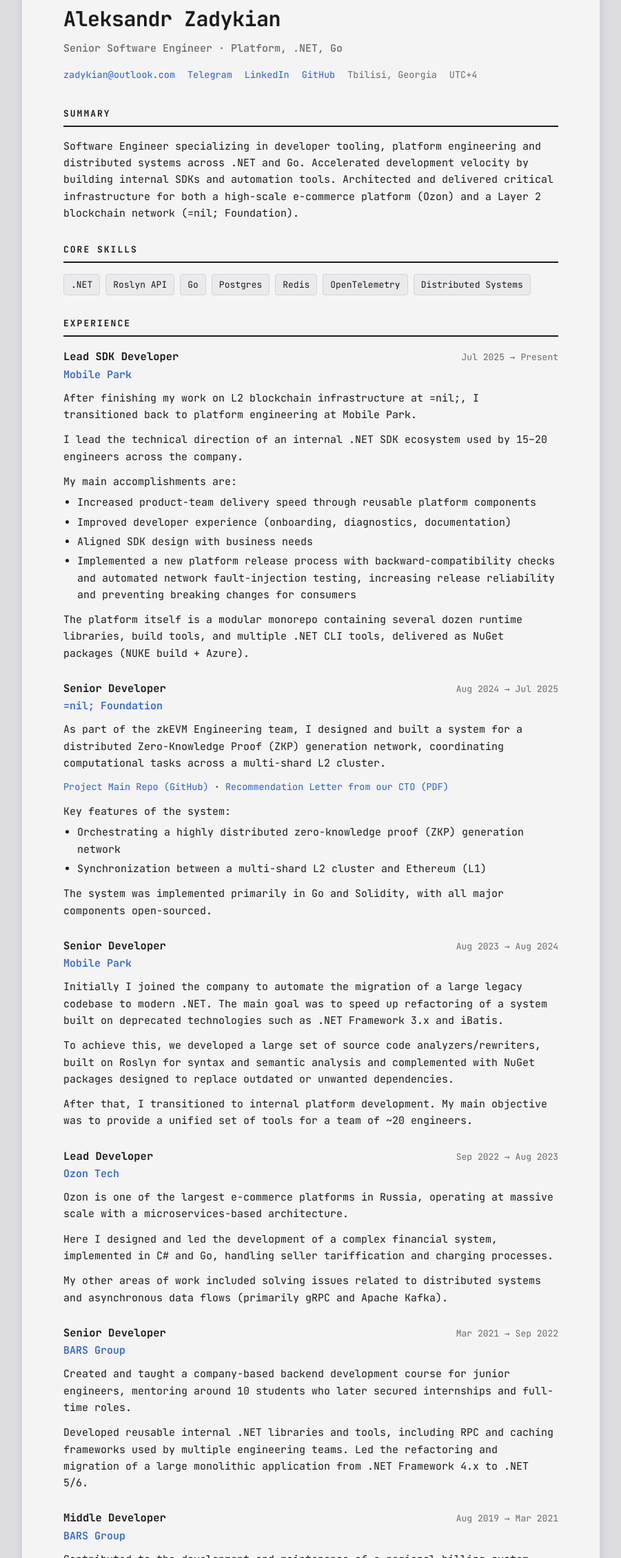
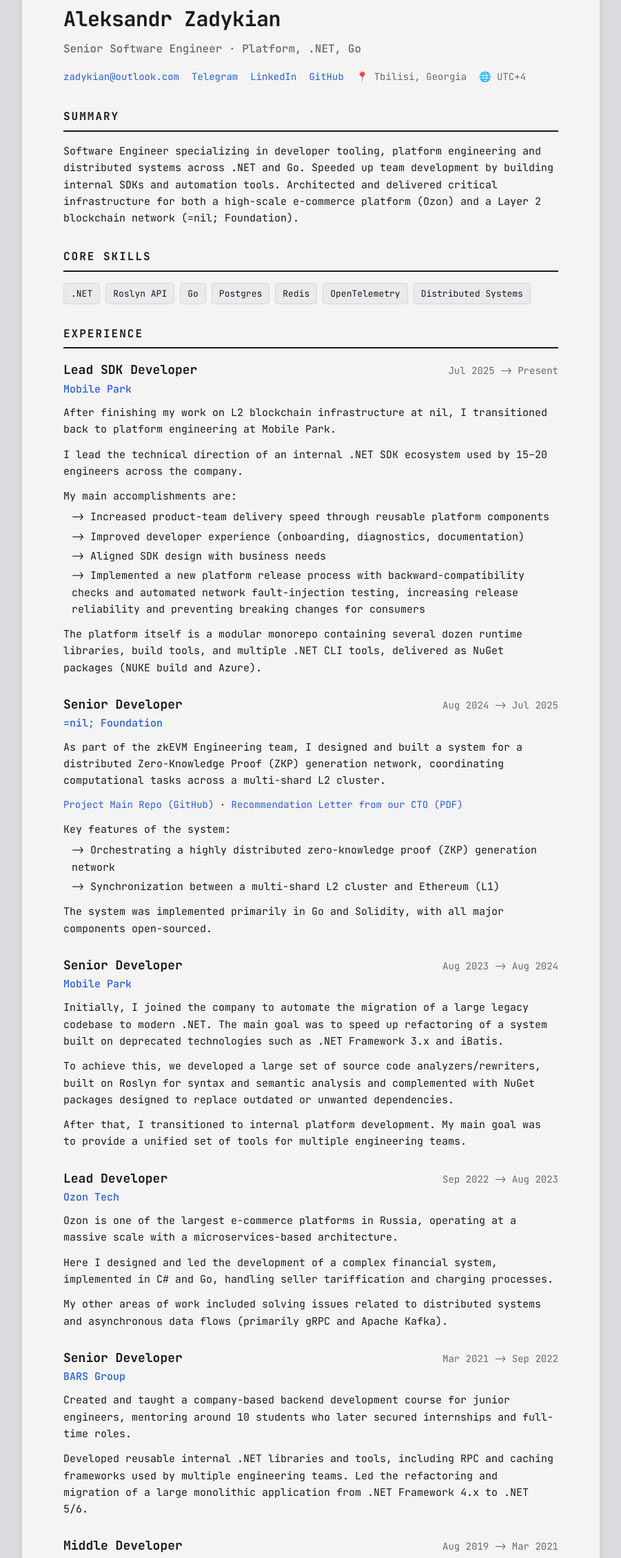
Before and after one commit to zadykian/zadykian.github.io, a plain HTML site: page index.html in a window 1280 px wide. Shown: the part 149-2407 px from the top of the page at 69% size, without its empty margins (189-1090 px from the left). Drawn offline with Linux system fonts and the light colour scheme.

Commit message:
Update index.html (wip)

```diff
--- a/index.html
+++ b/index.html
@@ -119,7 +119,7 @@
         .tagline {
             margin: 0 0 16px;
             color: var(--muted);
-            font-size: 15px;
+            font-size: 16px;
             font-weight: 500;
         }
 
@@ -130,7 +130,7 @@
             display: flex;
             flex-wrap: wrap;
             gap: 6px 18px;
-            font-size: 13.5px;
+            font-size: 14px;
         }
 
         .contacts .loc {
@@ -143,7 +143,7 @@
         }
 
         h2 {
-            font-size: 13px;
+            font-size: 16px;
             font-weight: 700;
             text-transform: uppercase;
             letter-spacing: 2px;
@@ -198,12 +198,12 @@
 
         .role {
             font-weight: 700;
-            font-size: 15.5px;
+            font-size: 18px;
         }
 
         .dates {
             color: var(--muted);
-            font-size: 13px;
+            font-size: 14px;
             white-space: nowrap;
         }
 
@@ -213,7 +213,7 @@
         }
 
         .links-line {
-            font-size: 13.5px;
+            font-size: 14px;
         }
 
         .lead-in {
@@ -221,11 +221,17 @@
         }
 
         ul.bullets {
+            list-style: none;
             margin: 0 0 12px;
-            padding-left: 20px;
+            padding-left: 12px;
         }
 
         ul.bullets li {
+            margin-bottom: 4px;
+        }
+
+        ul.bullets li:before {
+            content: "-> ";
             margin-bottom: 4px;
         }
 
@@ -312,15 +318,15 @@
             <li><a href="https://t.me/zadykian" rel="me">Telegram</a></li>
             <li><a href="https://www.linkedin.com/in/zadykian" rel="me">LinkedIn</a></li>
             <li><a href="https://github.com/zadykian" rel="me">GitHub</a></li>
-            <li class="loc">Tbilisi, Georgia</li>
-            <li class="loc">UTC+4</li>
+            <li class="loc">📍 Tbilisi, Georgia</li>
+            <li class="loc">🌐 UTC+4</li>
         </ul>
     </header>
 
     <section id="summary">
         <h2>Summary</h2>
         <p>Software Engineer specializing in developer tooling, platform engineering and distributed systems across .NET
-            and Go. Accelerated development velocity by building internal SDKs and automation tools. Architected and
+            and Go. Speeded up team development by building internal SDKs and automation tools. Architected and
             delivered critical infrastructure for both a high-scale e-commerce platform (Ozon) and a Layer&nbsp;2
             blockchain network (=nil; Foundation).</p>
     </section>
@@ -344,10 +350,10 @@
         <article class="entry">
             <div class="entry-head">
                 <span class="role">Lead SDK Developer</span>
-                <span class="dates">Jul 2025 &rarr; Present</span>
+                <span class="dates">Jul 2025 -> Present</span>
             </div>
-            <div class="entry-org"><a href="https://mobilepark.ru/en/">Mobile Park</a></div>
-            <p>After finishing my work on L2 blockchain infrastructure at =nil;, I transitioned back to platform
+            <div class="entry-org"><a href="https://mobilepark.ru/">Mobile Park</a></div>
+            <p>After finishing my work on L2 blockchain infrastructure at nil, I transitioned back to platform
                 engineering at Mobile Park.</p>
             <p>I lead the technical direction of an internal .NET SDK ecosystem used by 15&ndash;20 engineers across the
                 company.</p>
@@ -362,13 +368,13 @@
                 </li>
             </ul>
             <p>The platform itself is a modular monorepo containing several dozen runtime libraries, build tools, and
-                multiple .NET CLI tools, delivered as NuGet packages (NUKE build + Azure).</p>
+                multiple .NET CLI tools, delivered as NuGet packages (NUKE build and Azure).</p>
         </article>
 
         <article class="entry">
             <div class="entry-head">
                 <span class="role">Senior Developer</span>
-                <span class="dates">Aug 2024 &rarr; Jul 2025</span>
+                <span class="dates">Aug 2024 -> Jul 2025</span>
             </div>
             <div class="entry-org"><a href="https://nil.foundation">=nil; Foundation</a></div>
             <p>As part of the zkEVM Engineering team, I designed and built a system for a distributed Zero-Knowledge
@@ -386,26 +392,26 @@
         <article class="entry">
             <div class="entry-head">
                 <span class="role">Senior Developer</span>
-                <span class="dates">Aug 2023 &rarr; Aug 2024</span>
+                <span class="dates">Aug 2023 -> Aug 2024</span>
             </div>
-            <div class="entry-org"><a href="https://mobilepark.ru/en/">Mobile Park</a></div>
-            <p>Initially I joined the company to automate the migration of a large legacy codebase to modern .NET. The
+            <div class="entry-org"><a href="https://mobilepark.ru/">Mobile Park</a></div>
+            <p>Initially, I joined the company to automate the migration of a large legacy codebase to modern .NET. The
                 main goal was to speed up refactoring of a system built on deprecated technologies such as .NET
                 Framework 3.x and iBatis.</p>
             <p>To achieve this, we developed a large set of source code analyzers/rewriters, built on Roslyn for syntax
                 and semantic analysis and complemented with NuGet packages designed to replace outdated or unwanted
                 dependencies.</p>
-            <p>After that, I transitioned to internal platform development. My main objective was to provide a unified
-                set of tools for a team of ~20 engineers.</p>
+            <p>After that, I transitioned to internal platform development. My main goal was to provide a unified
+                set of tools for multiple engineering teams.</p>
         </article>
 
         <article class="entry">
             <div class="entry-head">
                 <span class="role">Lead Developer</span>
-                <span class="dates">Sep 2022 &rarr; Aug 2023</span>
+                <span class="dates">Sep 2022 -> Aug 2023</span>
             </div>
             <div class="entry-org"><a href="https://corp.ozon.com">Ozon Tech</a></div>
-            <p>Ozon is one of the largest e-commerce platforms in Russia, operating at massive scale with a
+            <p>Ozon is one of the largest e-commerce platforms in Russia, operating at a massive scale with a
                 microservices-based architecture.</p>
             <p>Here I designed and led the development of a complex financial system, implemented in C# and Go, handling
                 seller tariffication and charging processes.</p>
@@ -416,9 +422,9 @@
         <article class="entry">
             <div class="entry-head">
                 <span class="role">Senior Developer</span>
-                <span class="dates">Mar 2021 &rarr; Sep 2022</span>
+                <span class="dates">Mar 2021 -> Sep 2022</span>
             </div>
-            <div class="entry-org"><a href="https://bars.group/en/main">BARS Group</a></div>
+            <div class="entry-org"><a href="https://bars.group/">BARS Group</a></div>
             <p>Created and taught a company-based backend development course for junior engineers, mentoring around 10
                 students who later secured internships and full-time roles.</p>
             <p>Developed reusable internal .NET libraries and tools, including RPC and caching frameworks used by
@@ -429,9 +435,9 @@
         <article class="entry">
             <div class="entry-head">
                 <span class="role">Middle Developer</span>
-                <span class="dates">Aug 2019 &rarr; Mar 2021</span>
+                <span class="dates">Aug 2019 -> Mar 2021</span>
             </div>
-            <div class="entry-org"><a href="https://bars.group/en/main">BARS Group</a></div>
+            <div class="entry-org"><a href="https://bars.group/">BARS Group</a></div>
             <p>Contributed to the development and maintenance of a regional billing system.</p>
             <p>Implemented new .NET Core services, investigated performance and stability issues, and migrated legacy
                 codebase components to newer frameworks and libraries.</p>
@@ -440,9 +446,9 @@
         <article class="entry">
             <div class="entry-head">
                 <span class="role">Junior Developer</span>
-                <span class="dates">Feb 2019 &rarr; Aug 2019</span>
+                <span class="dates">Feb 2019 -> Aug 2019</span>
             </div>
-            <div class="entry-org"><a href="https://bars.group/en/main">BARS Group</a></div>
+            <div class="entry-org"><a href="https://bars.group/">BARS Group</a></div>
             <p>Joined the department as an intern in my first corporate software engineering role and received a
                 full-time offer after two weeks.</p>
             <p>Developed and maintained SOAP and REST integration services. Built a Windows desktop application that
@@ -455,7 +461,7 @@
         <article class="entry">
             <div class="entry-head">
                 <span class="role">Bachelor&rsquo;s Degree, Software Engineering</span>
-                <span class="dates">2017 &rarr; 2021</span>
+                <span class="dates">Sep 2017 -> Jun 2021</span>
             </div>
             <div class="entry-org"><a href="https://kpfu.ru/eng/itis">Kazan State University</a></div>
             <p>
```
